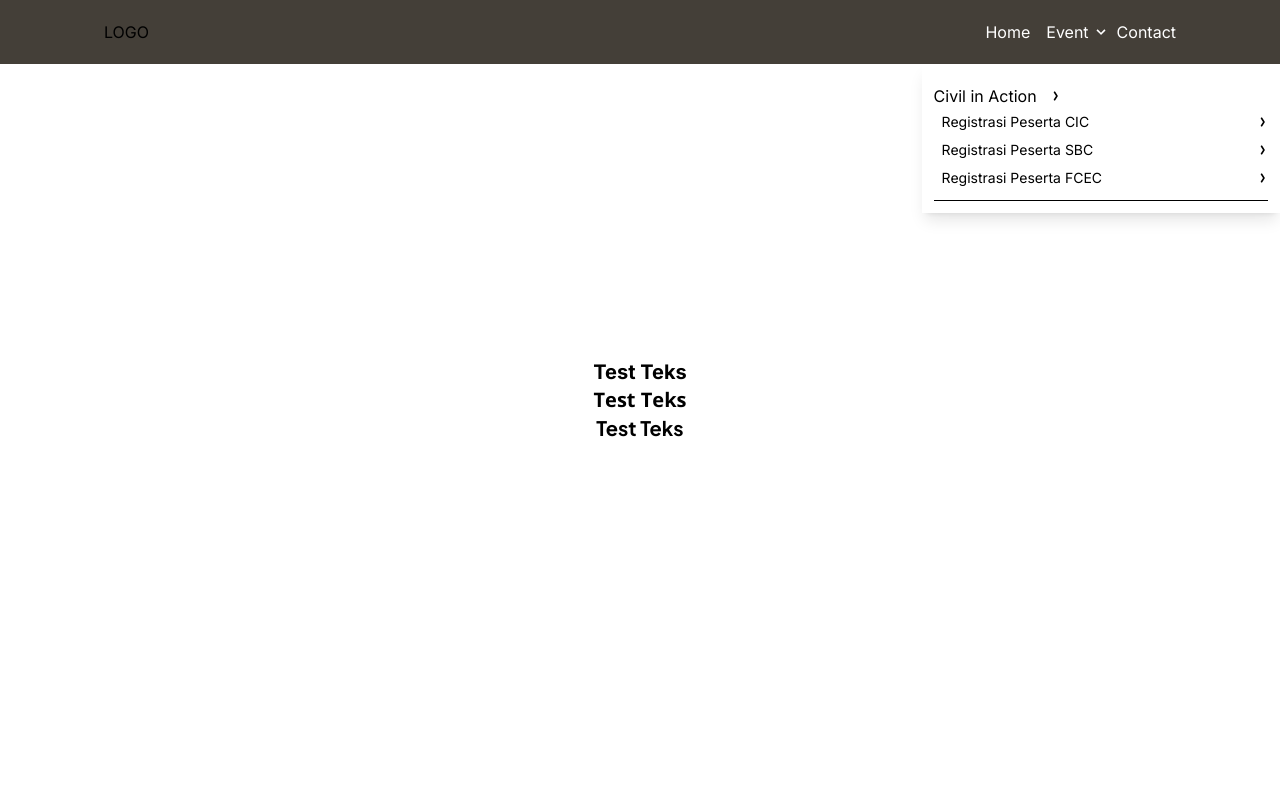
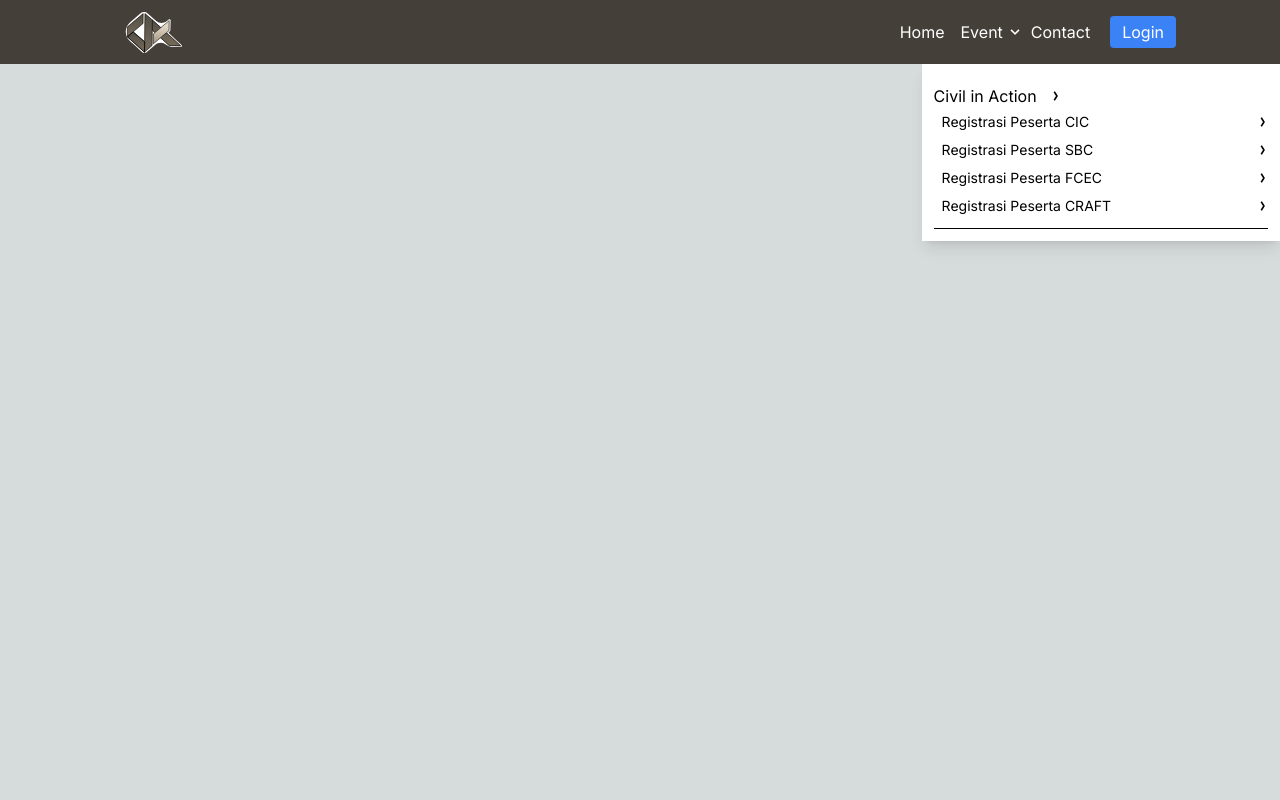
Before and after one commit to wildandr/cia2025, a Next.js app: page / in a window 1280 px wide. Both pictures are taken after a click on the button "Event". Shown: the top 800 px of the page. Built offline with nearby package versions, Linux system fonts and the light colour scheme.

Commit message:
feat: logout

```diff
--- a/src/app/page.tsx
+++ b/src/app/page.tsx
@@ -1,18 +1,10 @@
 import Image from "next/image";
+import Hero from "@/components/home/Hero";
 
 export default function Home() {
   return (
-    <>
-      <div className="flex min-h-screen flex-col justify-center items-center bg-white text-black">
-        <p className=" font-bold text-xl">Test Teks</p>
-        <p className=" font-bold text-xl font-openSans">Test Teks</p>
-        <p className=" font-bold text-xl font-plusJakarta">Test Teks</p>
-      </div>
-      <div className="flex min-h-screen flex-col justify-center items-center bg-white text-black">
-        <p className=" font-bold text-xl">Test Teks</p>
-        <p className=" font-bold text-xl font-openSans">Test Teks</p>
-        <p className=" font-bold text-xl font-plusJakarta">Test Teks</p>
-      </div>
-    </>
+    <div className="">
+      <Hero />
+    </div>
   );
 }
--- /dev/null
+++ b/src/components/home/Hero.tsx
@@ -0,0 +1,31 @@
+"use client";
+import Image from "next/image";
+import { useRouter } from "next/navigation";
+import { useEffect, useState } from "react";
+
+export default function Home() {
+  const [rotation, setRotation] = useState(0);
+  const [direction, setDirection] = useState(1);
+
+  useEffect(() => {
+    const interval = setInterval(() => {
+      if (rotation >= 30 || rotation <= 1) {
+        setDirection((prevDirection) => -prevDirection);
+      }
+      setRotation((prevRotation) => prevRotation + 30 * direction);
+    }, 500);
+
+    return () => clearInterval(interval);
+  }, [rotation, direction]);
+
+  const router = useRouter();
+
+  const handleLoginClick = () => {
+    router.push("/login");
+  };
+  const handleRegisterClick = () => {
+    router.push("/register");
+  };
+
+  return <div className="flex flex-col lg:flex-row"></div>;
+}
--- a/src/components/layout/Navbar.tsx
+++ b/src/components/layout/Navbar.tsx
@@ -3,6 +3,8 @@ import React, { useEffect, useState, useRef, cache } from "react";
 import Link from "next/link";
 import { useSelectedLayoutSegment, useRouter } from "next/navigation";
 import Image from "next/image";
+import { useAuth } from "@/lib/auth/useAuth";
+import Cookies from "js-cookie";
 
 export default function Nav() {
   const [isVisible, setIsVisible] = useState(true);
@@ -12,6 +14,20 @@ export default function Nav() {
   const [isDropdownVisible, setIsDropdownVisible] = useState(false);
   const toggleDropdown = () => {
     setIsDropdownVisible(!isDropdownVisible);
+  };
+
+  const [isLoggedIn, setIsLoggedIn] = useState(false);
+  const { logout } = useAuth();
+
+  useEffect(() => {
+    // Check if user is logged in
+    const userCookie = Cookies.get("user");
+    setIsLoggedIn(!!userCookie);
+  }, []);
+
+  const handleLogout = () => {
+    logout();
+    setIsDropdownVisible(false);
   };
 
   const controlNavbar = () => {
@@ -55,8 +71,13 @@ export default function Nav() {
         className={`flex w-full flex-row  my-3 px-4 lg:px-16 justify-between items-center`}
       >
         <Link href="/">
-          <div className="h-10 w-auto flex justify-center items-center">
-            LOGO
+          <div className="h-10 w-auto flex justify-center items-center p-[20%]">
+            <Image
+              src="/assets/autentikasi/logo.svg"
+              alt="logo"
+              width={100}
+              height={100}
+            />
           </div>
         </Link>
         <nav
@@ -174,6 +195,27 @@ export default function Nav() {
                       </svg>
                     </Link>
                   </li>
+                  <li className="py-1 ">
+                    <Link
+                      href="/craft"
+                      className="flex justify-between items-center hover:translate-x-1"
+                    >
+                      <span className={`text-black`}>
+                        Registrasi Peserta CRAFT{" "}
+                      </span>
+                      <svg
+                        xmlns="http://www.w3.org/2000/svg"
+                        x="0px"
+                        y="0px"
+                        width="12"
+                        height="12"
+                        viewBox="0 0 24 24"
+                        className={` fill-black`}
+                      >
+                        <path d="M11.109,3L11.109,3C9.78,3,8.988,4.481,9.725,5.587L14,12l-4.275,6.413C8.988,19.519,9.78,21,11.109,21h0 c0.556,0,1.076-0.278,1.385-0.741l4.766-7.15c0.448-0.672,0.448-1.547,0-2.219l-4.766-7.15C12.185,3.278,11.666,3,11.109,3z"></path>
+                      </svg>
+                    </Link>
+                  </li>
                 </ul>
               </li>
             </ul>
@@ -185,6 +227,24 @@ export default function Nav() {
           >
             Contact
           </Link>
+          {isLoggedIn && (
+            <button
+              onClick={handleLogout}
+              className="ml-4 px-3 py-1 bg-red-500 text-white rounded hover:bg-red-600 transition-colors"
+            >
+              Logout
+            </button>
+          )}
+
+          {/* Add login button when user is not logged in */}
+          {!isLoggedIn && (
+            <Link
+              href="/login"
+              className="ml-4 px-3 py-1 bg-blue-500 text-white rounded hover:bg-blue-600 transition-colors"
+            >
+              Login
+            </Link>
+          )}
         </nav>
         <div className="lg:hidden">
           <button
@@ -299,6 +359,27 @@ export default function Nav() {
                     </svg>
                   </Link>
                 </li>
+                <li className="py-1 ">
+                  <Link
+                    href="/craft"
+                    className="flex justify-between items-center hover:translate-x-1"
+                  >
+                    <span className={`text-black`}>
+                      Registrasi Peserta CRAFT{" "}
+                    </span>
+                    <svg
+                      xmlns="http://www.w3.org/2000/svg"
+                      x="0px"
+                      y="0px"
+                      width="12"
+                      height="12"
+                      viewBox="0 0 24 24"
+                      className={` fill-black`}
+                    >
+                      <path d="M11.109,3L11.109,3C9.78,3,8.988,4.481,9.725,5.587L14,12l-4.275,6.413C8.988,19.519,9.78,21,11.109,21h0 c0.556,0,1.076-0.278,1.385-0.741l4.766-7.15c0.448-0.672,0.448-1.547,0-2.219l-4.766-7.15C12.185,3.278,11.666,3,11.109,3z"></path>
+                    </svg>
+                  </Link>
+                </li>
               </ul>
             </li>
           </ul>
```
Also changed, not shown: public/assets/autentikasi/logo.svg (added).
